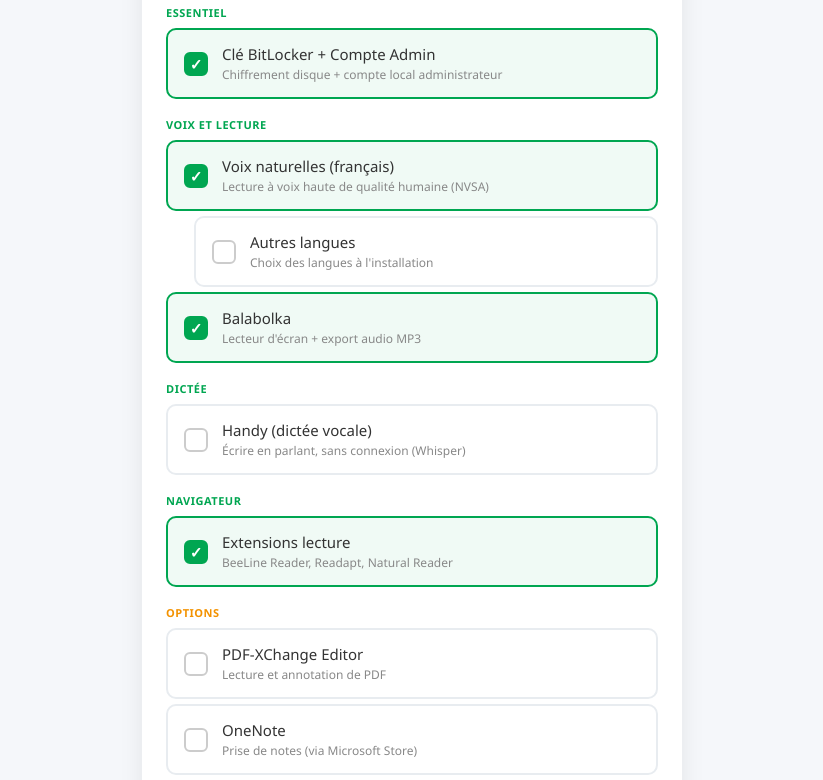
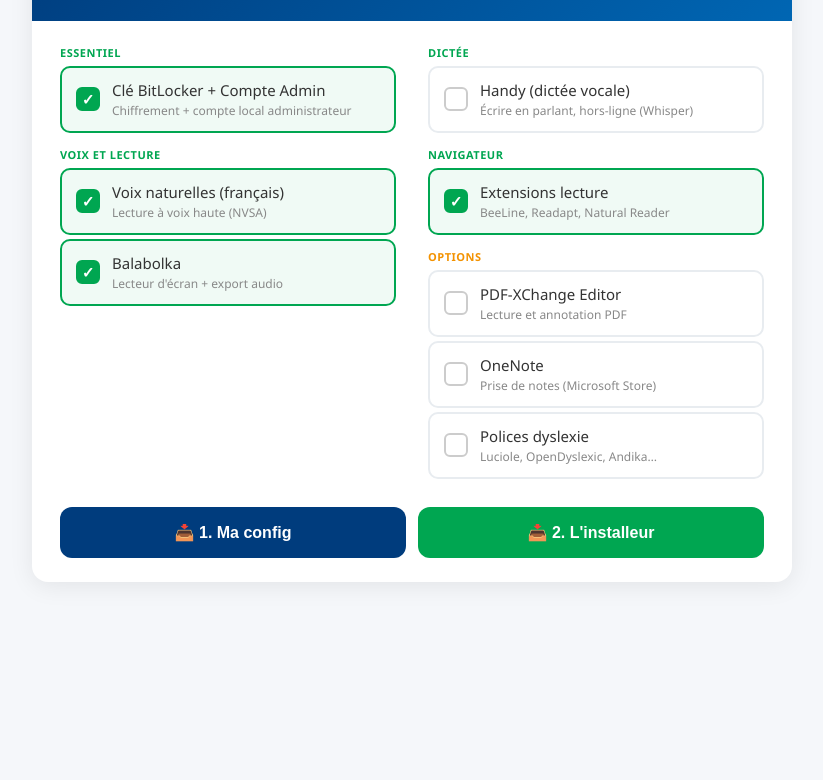
Before and after one commit to asvt/CleBitlocker_et_CompteAdmin, a plain HTML site: page index.html in a window 1280 px wide. Shown: the part 149-929 px from the top of the page, without its empty margins (228-1051 px from the left). After the commit the page ends 800 px from the top, so only its background shows below. Drawn offline with Linux system fonts and the light colour scheme.

Commit message:
Refactor index.html for layout and functionality
Updated the title and modified layout styles for better presentation. Adjusted button functionalities and improved instruction display.

```diff
--- a/index.html
+++ b/index.html
@@ -3,34 +3,35 @@
 <head>
 <meta charset="UTF-8">
 <meta name="viewport" content="width=device-width, initial-scale=1.0">
-<title>Configuration de ton PC</title>
+<title>Configuration PC - Pack Lycéen Normandie</title>
 <style>
 * { box-sizing: border-box; margin: 0; padding: 0; }
-body { font-family: 'Segoe UI', sans-serif; background: #f5f7fa; min-height: 100vh; padding: 20px; }
-.card { max-width: 540px; margin: 0 auto; background: #fff; border-radius: 16px; overflow: hidden; box-shadow: 0 4px 24px rgba(0,0,0,0.08); }
-.header { background: linear-gradient(135deg, #003C7D, #0066B3); padding: 28px 24px; color: #fff; }
+body { font-family: 'Segoe UI', sans-serif; background: #f5f7fa; min-height: 100vh; padding: 20px; display: flex; align-items: center; justify-content: center; }
+.card { width: 100%; max-width: 760px; background: #fff; border-radius: 16px; overflow: hidden; box-shadow: 0 4px 24px rgba(0,0,0,0.08); }
+.header { background: linear-gradient(135deg, #003C7D, #0066B3); padding: 24px 28px; color: #fff; }
 .header h1 { font-size: 22px; font-weight: 700; }
-.header p { font-size: 13px; color: #D6E4F0; margin-top: 6px; }
-.body { padding: 24px; }
-.section { font-size: 11px; font-weight: 700; color: #00A651; text-transform: uppercase; margin: 18px 0 8px; letter-spacing: 0.5px; }
+.header p { font-size: 13px; color: #D6E4F0; margin-top: 4px; }
+.grid { display: grid; grid-template-columns: 1fr 1fr; gap: 0 32px; padding: 24px 28px; }
+.section { font-size: 11px; font-weight: 700; color: #00A651; text-transform: uppercase; margin: 14px 0 6px; letter-spacing: 0.5px; }
 .section:first-child { margin-top: 0; }
 .section.orange { color: #F39200; }
-.item { display: flex; align-items: center; padding: 14px 16px; margin: 5px 0; border-radius: 10px; border: 2px solid #e8ecf0; cursor: pointer; transition: all 0.15s; user-select: none; min-height: 52px; }
+.item { display: flex; align-items: center; padding: 12px 14px; margin: 4px 0; border-radius: 10px; border: 2px solid #e8ecf0; cursor: pointer; transition: all 0.15s; user-select: none; min-height: 50px; }
 .item:hover { border-color: #00A651; background: #f0faf5; }
 .item.checked { border-color: #00A651; background: #f0faf5; }
 .item input { display: none; }
-.item .box { width: 24px; height: 24px; border-radius: 6px; border: 2px solid #ccc; margin-right: 14px; display: flex; align-items: center; justify-content: center; flex-shrink: 0; transition: all 0.15s; }
+.item .box { width: 24px; height: 24px; border-radius: 6px; border: 2px solid #ccc; margin-right: 12px; display: flex; align-items: center; justify-content: center; flex-shrink: 0; transition: all 0.15s; }
 .item.checked .box { background: #00A651; border-color: #00A651; }
 .item.checked .box::after { content: '✓'; color: #fff; font-size: 15px; font-weight: 700; }
 .item .label { font-size: 15px; color: #333; font-weight: 500; }
 .item .sub { font-size: 12px; color: #888; margin-top: 2px; }
-.item.indented { margin-left: 28px; }
-.footer { padding: 0 24px 24px; }
-.btn { width: 100%; padding: 18px; font-size: 17px; font-weight: 700; color: #fff; background: #00A651; border: none; border-radius: 12px; cursor: pointer; transition: background 0.15s; }
+.footer { padding: 0 28px 24px; }
+.btns { display: flex; gap: 12px; }
+.btn { flex: 1; padding: 16px; font-size: 16px; font-weight: 700; color: #fff; background: #00A651; border: none; border-radius: 12px; cursor: pointer; transition: background 0.15s; }
 .btn:hover { background: #008c44; }
-.instructions { display: none; margin-top: 16px; padding: 16px; background: #f0faf5; border-radius: 10px; border: 1px solid #00A651; }
-.instructions h3 { font-size: 14px; color: #00A651; margin-bottom: 8px; }
-.instructions ol { padding-left: 20px; font-size: 13px; color: #444; line-height: 2; }
+.btn.secondary { background: #003C7D; }
+.btn.secondary:hover { background: #002a5a; }
+.btn:disabled { background: #ccc; cursor: not-allowed; }
+.instructions { display: none; margin-top: 16px; padding: 14px; background: #f0faf5; border-radius: 10px; border: 1px solid #00A651; font-size: 13px; color: #444; line-height: 1.8; }
 .instructions code { background: #e8ecf0; padding: 2px 6px; border-radius: 4px; font-size: 12px; }
 </style>
 </head>
@@ -38,57 +39,51 @@ body { font-family: 'Segoe UI', sans-serif; background: #f5f7fa; min-height: 100
 <div class="card">
   <div class="header">
     <h1>⚙️ Configuration du PC</h1>
-    <p>Coche ce dont tu as besoin, puis télécharge ton installeur.</p>
+    <p>Coche ce dont tu as besoin, puis télécharge les 2 fichiers.</p>
   </div>
-  <div class="body">
+  <div class="grid">
+    <div>
       <div class="section">Essentiel</div>
       <label class="item checked">
         <input type="checkbox" name="bitlocker" checked>
         <span class="box"></span>
-      <div><div class="label">Clé BitLocker + Compte Admin</div><div class="sub">Chiffrement disque + compte local administrateur</div></div>
+        <div><div class="label">Clé BitLocker + Compte Admin</div><div class="sub">Chiffrement + compte local administrateur</div></div>
       </label>
-
       <div class="section">Voix et lecture</div>
       <label class="item checked">
         <input type="checkbox" name="voix" checked>
         <span class="box"></span>
-      <div><div class="label">Voix naturelles (français)</div><div class="sub">Lecture à voix haute de qualité humaine (NVSA)</div></div>
-    </label>
-    <label class="item indented">
-      <input type="checkbox" name="voix_autres">
-      <span class="box"></span>
-      <div><div class="label">Autres langues</div><div class="sub">Choix des langues à l'installation</div></div>
+        <div><div class="label">Voix naturelles (français)</div><div class="sub">Lecture à voix haute (NVSA)</div></div>
       </label>
       <label class="item checked">
         <input type="checkbox" name="balabolka" checked>
         <span class="box"></span>
-      <div><div class="label">Balabolka</div><div class="sub">Lecteur d'écran + export audio MP3</div></div>
+        <div><div class="label">Balabolka</div><div class="sub">Lecteur d'écran + export audio</div></div>
       </label>
-
+    </div>
+    <div>
       <div class="section">Dictée</div>
       <label class="item">
         <input type="checkbox" name="handy">
         <span class="box"></span>
-      <div><div class="label">Handy (dictée vocale)</div><div class="sub">Écrire en parlant, sans connexion (Whisper)</div></div>
+        <div><div class="label">Handy (dictée vocale)</div><div class="sub">Écrire en parlant, hors-ligne (Whisper)</div></div>
       </label>
-
       <div class="section">Navigateur</div>
       <label class="item checked">
         <input type="checkbox" name="extensions" checked>
         <span class="box"></span>
-      <div><div class="label">Extensions lecture</div><div class="sub">BeeLine Reader, Readapt, Natural Reader</div></div>
+        <div><div class="label">Extensions lecture</div><div class="sub">BeeLine, Readapt, Natural Reader</div></div>
       </label>
-
       <div class="section orange">Options</div>
       <label class="item">
         <input type="checkbox" name="pdfx">
         <span class="box"></span>
-      <div><div class="label">PDF-XChange Editor</div><div class="sub">Lecture et annotation de PDF</div></div>
+        <div><div class="label">PDF-XChange Editor</div><div class="sub">Lecture et annotation PDF</div></div>
       </label>
       <label class="item">
         <input type="checkbox" name="onenote">
         <span class="box"></span>
-      <div><div class="label">OneNote</div><div class="sub">Prise de notes (via Microsoft Store)</div></div>
+        <div><div class="label">OneNote</div><div class="sub">Prise de notes (Microsoft Store)</div></div>
       </label>
       <label class="item">
         <input type="checkbox" name="polices">
@@ -96,15 +91,16 @@ body { font-family: 'Segoe UI', sans-serif; background: #f5f7fa; min-height: 100
         <div><div class="label">Polices dyslexie</div><div class="sub">Luciole, OpenDyslexic, Andika…</div></div>
       </label>
     </div>
+  </div>
   <div class="footer">
-    <button class="btn" onclick="downloadPack()">📥 Télécharger mon installeur</button>
+    <div class="btns">
+      <button class="btn secondary" id="btnCfg" onclick="stepCfg()">📥 1. Ma config</button>
+      <button class="btn" id="btnExe" onclick="stepExe()">📥 2. L'installeur</button>
+    </div>
     <div class="instructions" id="instructions">
-      <h3>✅ Fichiers téléchargés !</h3>
-      <ol>
-        <li>Place <code>config.json</code> dans le même dossier que <code>Install_PC.exe</code></li>
-        <li>Double-clique sur <code>Install_PC.exe</code></li>
-        <li>Attends la fin (connexion internet requise)</li>
-      </ol>
+      <strong>✅ Les 2 fichiers sont téléchargés.</strong><br>
+      1. Place <code>config.json</code> dans le même dossier que <code>Install_PC.exe</code><br>
+      2. Double-clique sur <code>Install_PC.exe</code> et attends la fin (connexion requise)
     </div>
   </div>
 </div>
@@ -113,22 +109,30 @@ document.querySelectorAll('.item').forEach(item => {
   const input = item.querySelector('input');
   input.addEventListener('change', () => item.classList.toggle('checked', input.checked));
 });
-function downloadPack() {
+function stepCfg() {
   const cfg = {};
   document.querySelectorAll('.item input').forEach(input => { cfg[input.name] = input.checked; });
   const blob = new Blob([JSON.stringify(cfg, null, 2)], {type: 'application/json'});
-  const a1 = document.createElement('a');
-  a1.href = URL.createObjectURL(blob);
-  a1.download = 'config.json';
-  a1.click();
-
-  // Telecharge TOUJOURS la derniere version de l'installeur (URL /latest/)
-  setTimeout(() => {
-    const a2 = document.createElement('a');
-    a2.href = 'https://github.com/asvt/CleBitlocker_et_CompteAdmin/releases/latest/download/Install_PC.exe';
-    a2.click();
+  const a = document.createElement('a');
+  a.href = URL.createObjectURL(blob);
+  a.download = 'config.json';
+  a.click();
+  document.getElementById('btnCfg').disabled = true;
+  document.getElementById('btnCfg').textContent = '✓ Config téléchargée';
+  checkDone();
+}
+function stepExe() {
+  const a = document.createElement('a');
+  a.href = 'https://github.com/asvt/CleBitlocker_et_CompteAdmin/releases/latest/download/Install_PC.exe';
+  a.click();
+  document.getElementById('btnExe').disabled = true;
+  document.getElementById('btnExe').textContent = '✓ Installeur téléchargé';
+  checkDone();
+}
+function checkDone() {
+  if (document.getElementById('btnCfg').disabled && document.getElementById('btnExe').disabled) {
     document.getElementById('instructions').style.display = 'block';
-  }, 600);
+  }
 }
 </script>
 </body>
```
Lines whose indentation alone changed are shown as unchanged.
